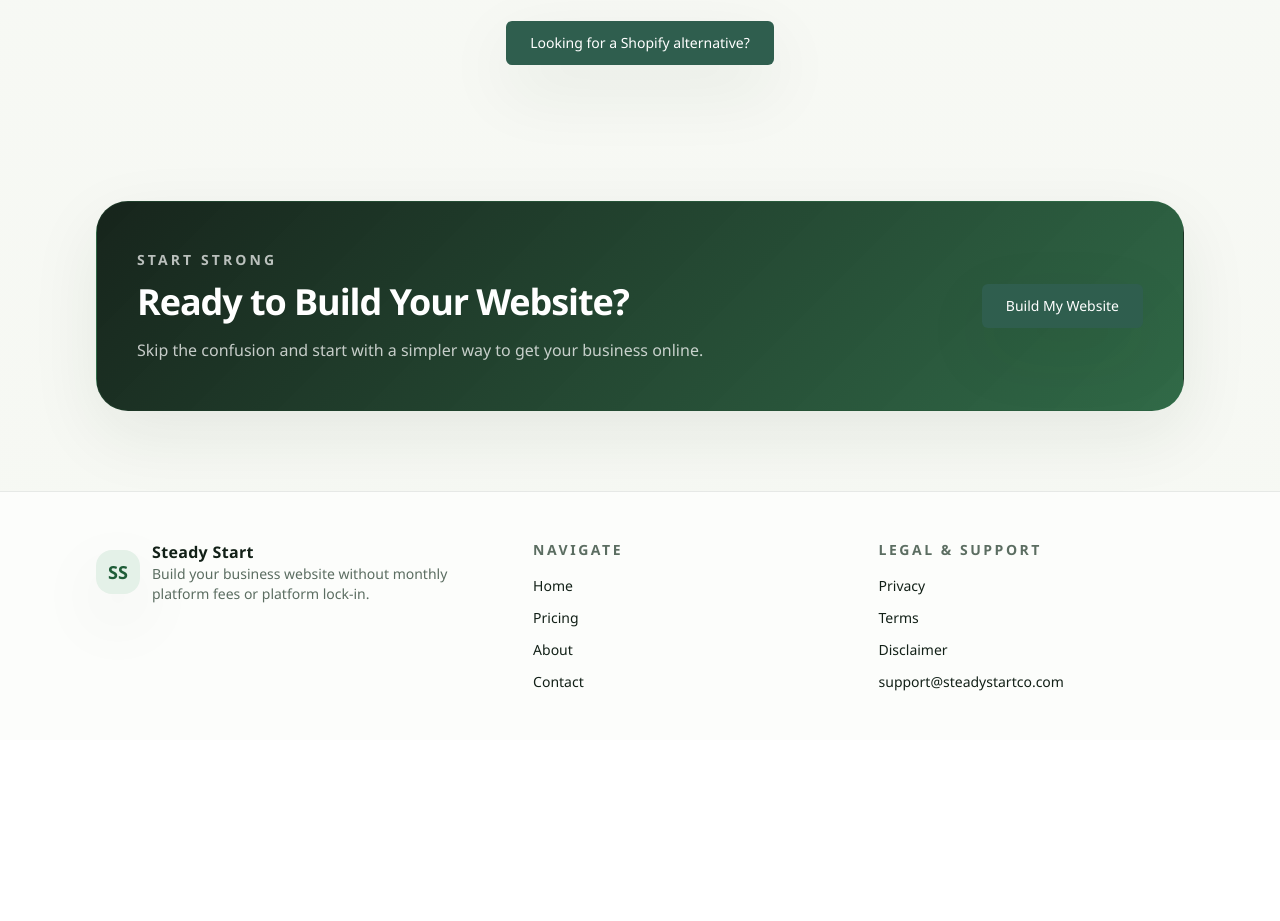
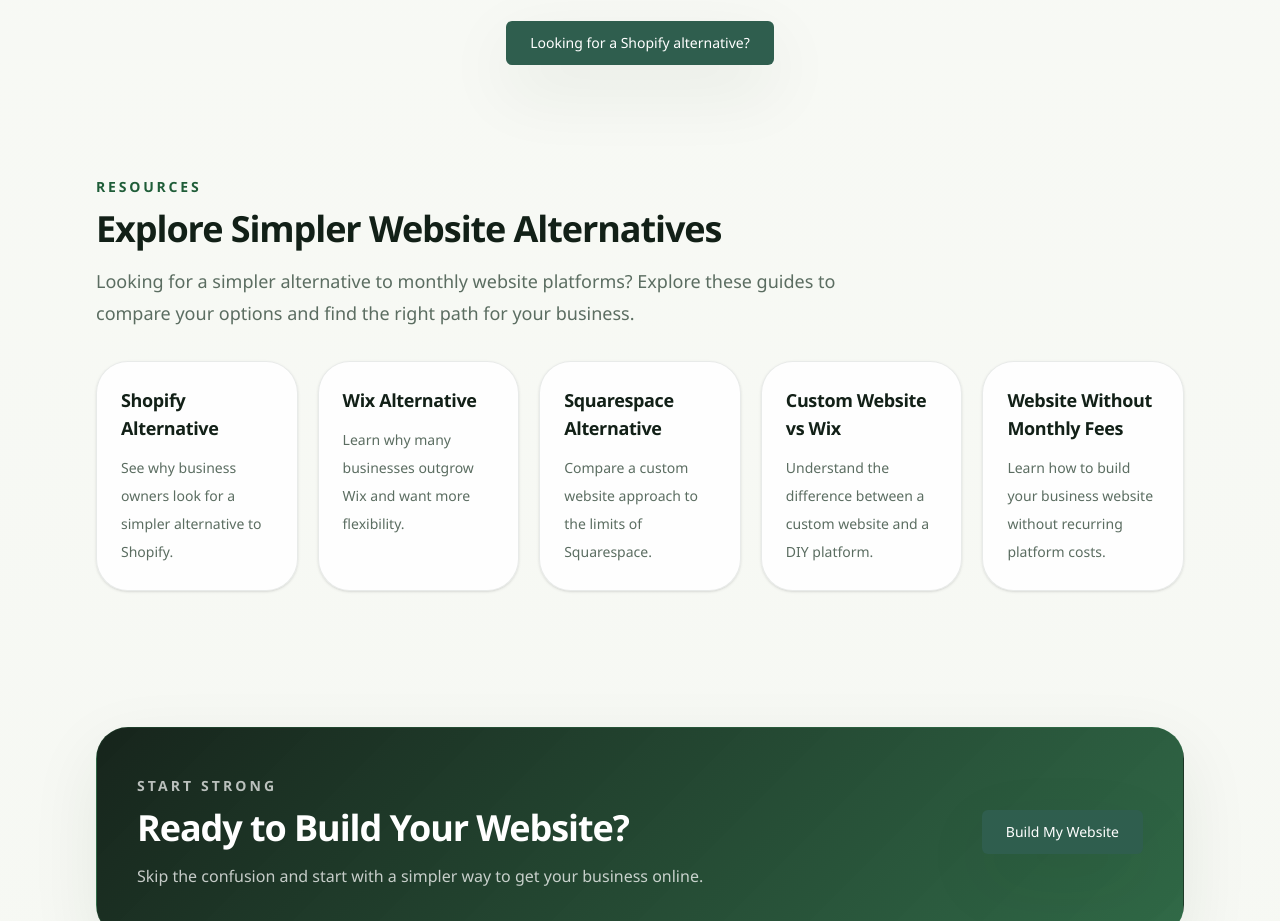
Before and after one commit to MySaaS1023/SteadyStart, a Next.js app: page / in a window 1280 px wide. Shown: the part 3605-4526 px from the top of the page. Before the commit the page ends 4345 px from the top, so only its background shows below. Built offline with nearby package versions, Linux system fonts and the light colour scheme.

Commit message:
Add files via upload

```diff
--- a/app/page.tsx
+++ b/app/page.tsx
@@ -149,6 +149,87 @@
         </PageContainer>
       </section>
 
+      <section className="py-8 sm:py-14">
+        <PageContainer>
+          <div className="max-w-3xl">
+            <p className="text-sm font-semibold uppercase tracking-[0.2em] text-[var(--accent-strong)]">
+              Resources
+            </p>
+            <h2 className="mt-3 text-3xl font-semibold tracking-[-0.03em] text-[var(--foreground)] sm:text-4xl">
+              Explore Simpler Website Alternatives
+            </h2>
+            <p className="mt-4 text-base leading-8 text-[var(--muted)] sm:text-lg">
+              Looking for a simpler alternative to monthly website platforms? Explore
+              these guides to compare your options and find the right path for your
+              business.
+            </p>
+          </div>
+
+          <div className="mt-8 grid gap-5 md:grid-cols-2 xl:grid-cols-5">
+            <Link
+              href="/shopify-alternative"
+              className="rounded-[2rem] border border-[var(--line)] bg-white/85 p-6 shadow-sm transition hover:border-[rgba(45,122,75,0.24)]"
+            >
+              <p className="text-lg font-semibold tracking-[-0.02em] text-[var(--foreground)]">
+                Shopify Alternative
+              </p>
+              <p className="mt-3 text-sm leading-7 text-[var(--muted)]">
+                See why business owners look for a simpler alternative to Shopify.
+              </p>
+            </Link>
+
+            <Link
+              href="/wix-alternative"
+              className="rounded-[2rem] border border-[var(--line)] bg-white/85 p-6 shadow-sm transition hover:border-[rgba(45,122,75,0.24)]"
+            >
+              <p className="text-lg font-semibold tracking-[-0.02em] text-[var(--foreground)]">
+                Wix Alternative
+              </p>
+              <p className="mt-3 text-sm leading-7 text-[var(--muted)]">
+                Learn why many businesses outgrow Wix and want more flexibility.
+              </p>
+            </Link>
+
+            <Link
+              href="/squarespace-alternative"
+              className="rounded-[2rem] border border-[var(--line)] bg-white/85 p-6 shadow-sm transition hover:border-[rgba(45,122,75,0.24)]"
+            >
+              <p className="text-lg font-semibold tracking-[-0.02em] text-[var(--foreground)]">
+                Squarespace Alternative
+              </p>
+              <p className="mt-3 text-sm leading-7 text-[var(--muted)]">
+                Compare a custom website approach to the limits of Squarespace.
+              </p>
+            </Link>
+
+            <Link
+              href="/custom-website-vs-wix"
+              className="rounded-[2rem] border border-[var(--line)] bg-white/85 p-6 shadow-sm transition hover:border-[rgba(45,122,75,0.24)]"
+            >
+              <p className="text-lg font-semibold tracking-[-0.02em] text-[var(--foreground)]">
+                Custom Website vs Wix
+              </p>
+              <p className="mt-3 text-sm leading-7 text-[var(--muted)]">
+                Understand the difference between a custom website and a DIY platform.
+              </p>
+            </Link>
+
+            <Link
+              href="/website-without-monthly-fees"
+              className="rounded-[2rem] border border-[var(--line)] bg-white/85 p-6 shadow-sm transition hover:border-[rgba(45,122,75,0.24)]"
+            >
+              <p className="text-lg font-semibold tracking-[-0.02em] text-[var(--foreground)]">
+                Website Without Monthly Fees
+              </p>
+              <p className="mt-3 text-sm leading-7 text-[var(--muted)]">
+                Learn how to build your business website without recurring platform
+                costs.
+              </p>
+            </Link>
+          </div>
+        </PageContainer>
+      </section>
+
       <CtaBanner />
     </>
   );
```
